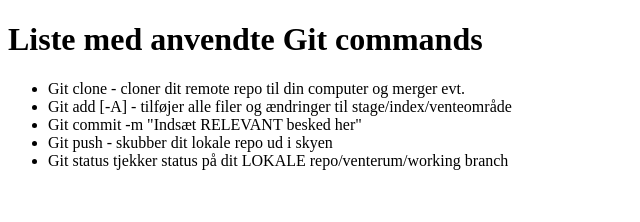
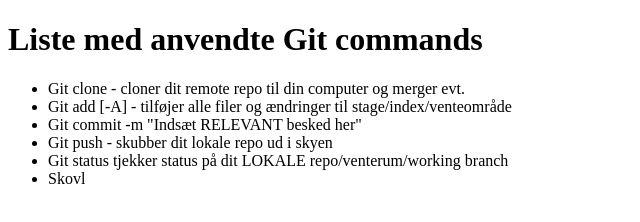
Before and after one commit to mwintherDK/V2BLtest, a plain HTML site: page index.html in a window 1280 px wide. Shown: the full height of the page, 0-640 px from the left. Drawn offline with Linux system fonts and the light colour scheme.

Commit message:
Updated new <li>
fsggfdfdb

```diff
--- a/index.html
+++ b/index.html
@@ -21,6 +21,7 @@
       <li>
         Git status tjekker status på dit LOKALE repo/venterum/working branch
       </li>
+      <li>Skovl</li>
     </ul>
   </body>
 </html>
```
